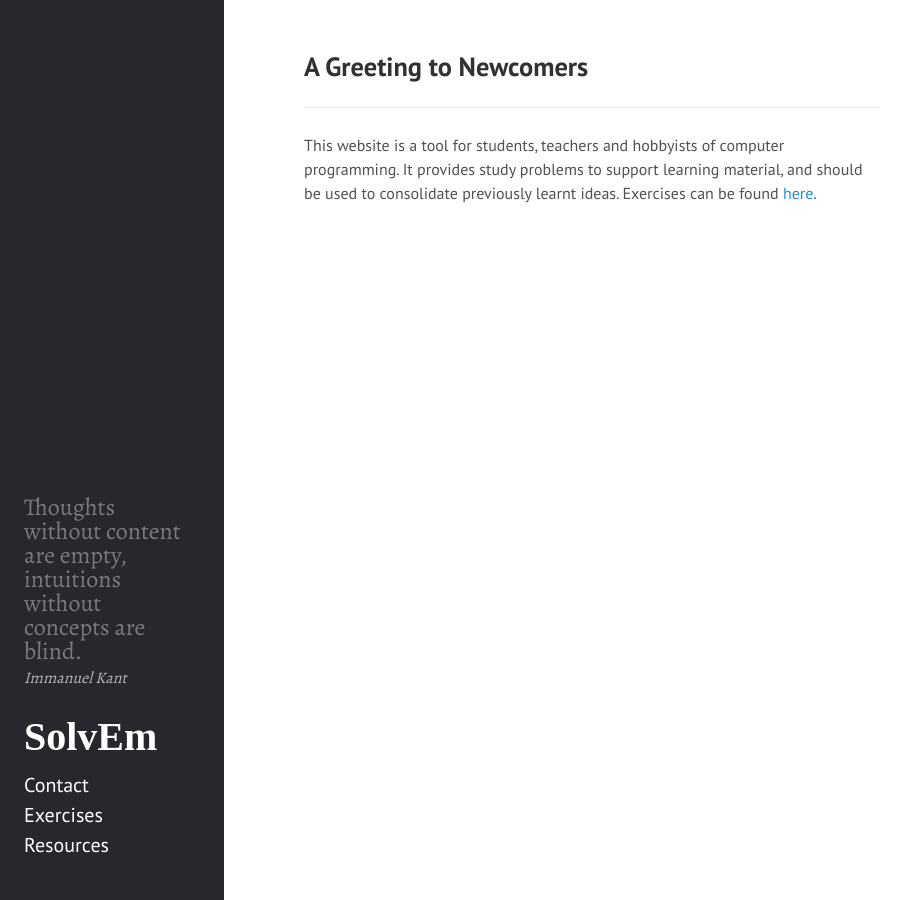
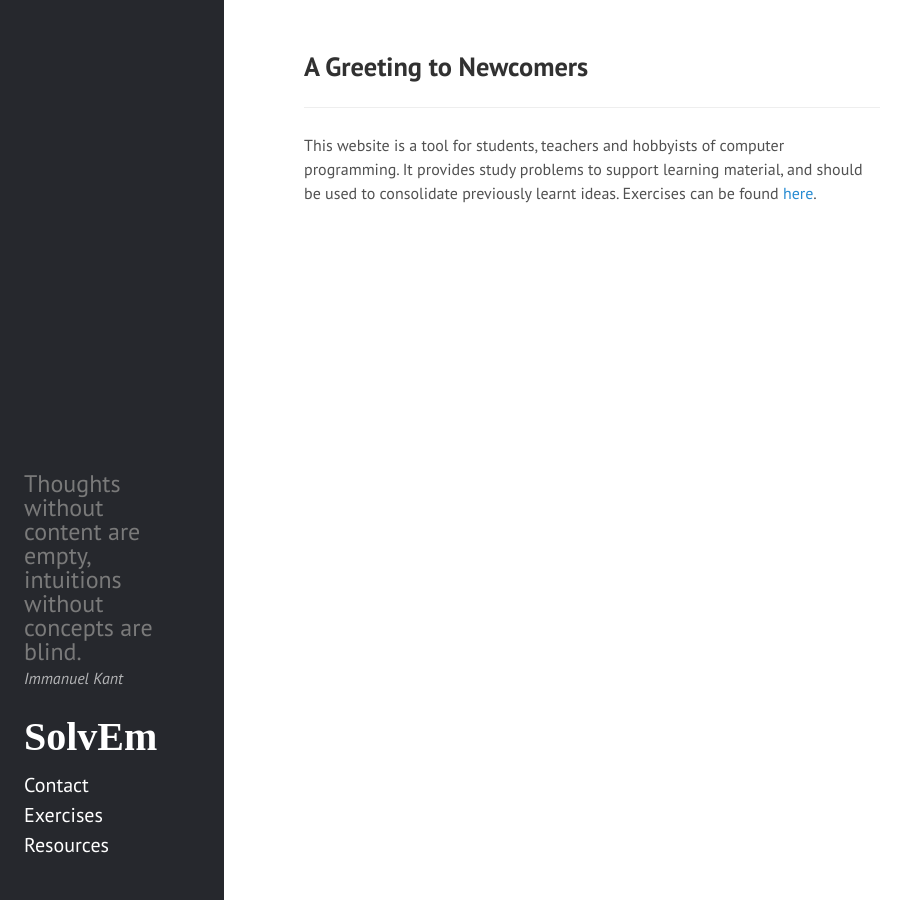
Before and after one commit to kranzuft/nodlim_old, a Jekyll site: the page built from index.md, in a window 1280 px wide. Shown: the whole page, without its empty margins (0-901 px from the left). Built offline with Jekyll 4.4.1, drawn with Linux system fonts in a browser that asks for light colours; some web fonts are replaced.

Commit message:
changes quote sidebar font to Droid Serif

```diff
--- a/_includes/head.html
+++ b/_includes/head.html
@@ -19,7 +19,7 @@
   <link rel="stylesheet" href="{{ site.baseurl }}public/css/syntax.css">
   <link rel="stylesheet" href="{{ site.baseurl }}public/css/hyde.css">
   <link rel="stylesheet" href="http://fonts.googleapis.com/css?family=PT+Sans:400,400italic,700|Abril+Fatface">
-  <link rel="stylesheet" href="https://fonts.googleapis.com/css?family=Alegreya">
+  <link rel='stylesheet' href='https://fonts.googleapis.com/css?family=Droid+Serif' type='text/css'>
 
   <!-- Icons -->
   <link rel="apple-touch-icon-precomposed" sizes="144x144" href="{{ site.baseurl }}public/apple-touch-icon-144-precomposed.png">
```
